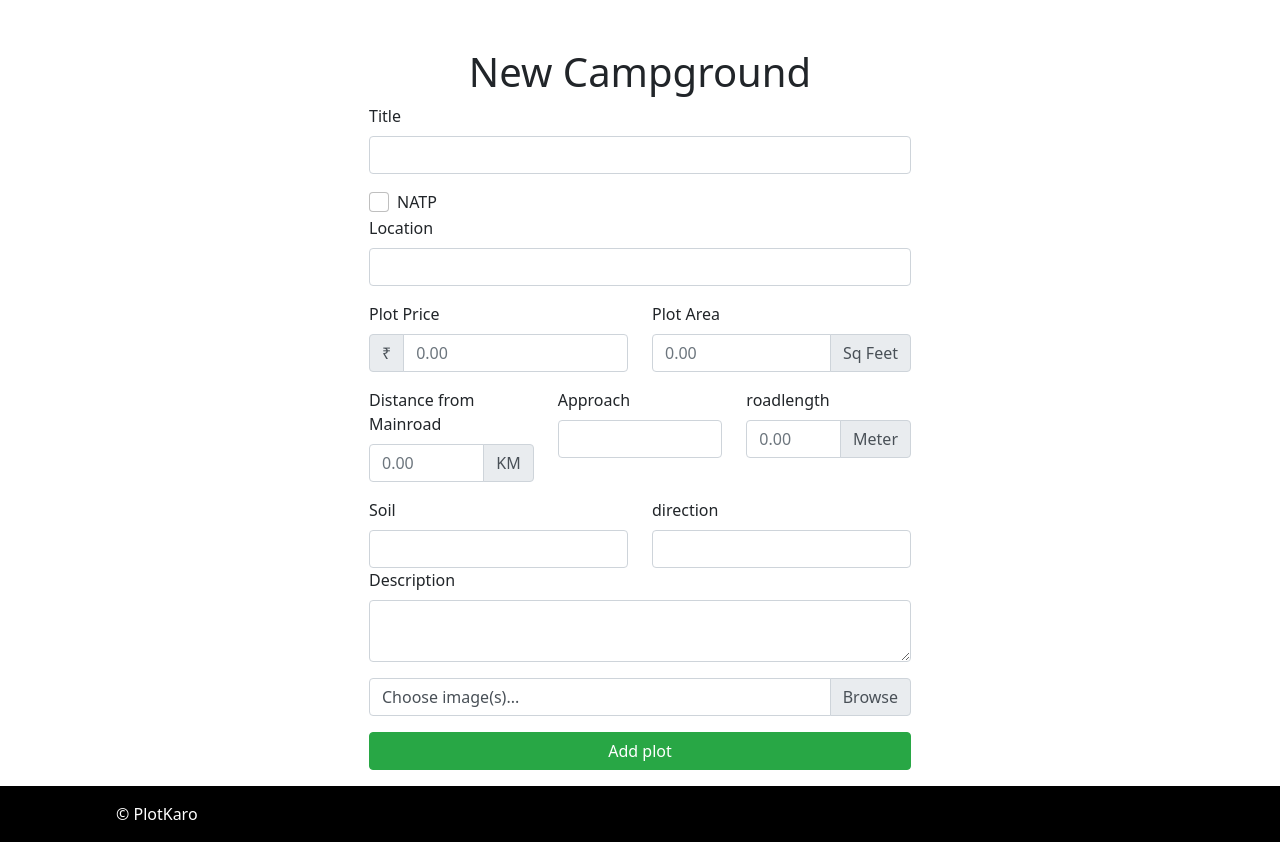
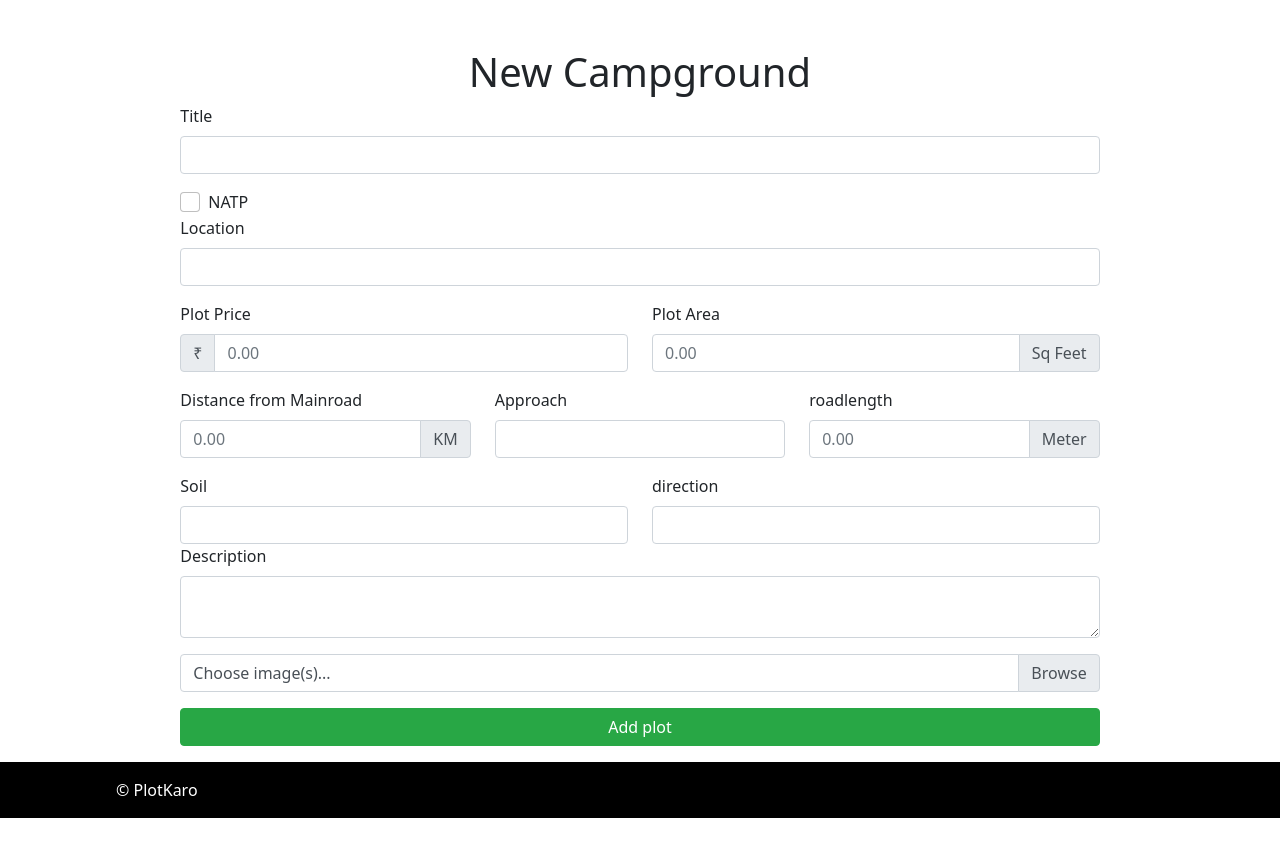
Before and after one commit to SidhantB14/PlotKaro, a Node server app: page /plots/new in a window 1280 px wide. Shown: the part 74-916 px from the top of the page. After the commit the page ends 892 px from the top, so only its background shows below. Run offline with Node 20, Linux system fonts and the light colour scheme; the visitor is signed in with stand-in values (Sample User, id 1); some libraries are stand-ins or nearby versions.

Commit message:
first commit

```diff
--- a/views/campgrounds/index.ejs
+++ b/views/campgrounds/index.ejs
@@ -25,11 +25,11 @@
                     <div class="card-header h6 text-center">
                         <%= campground.title %> at <%= campground.location %>
                       </div>
-                      <div class="card-text">
+
                      <ul class="list-group list-group-horizontal indexls">
-                     <li class="list-group-item lin"><%= campground.area %> square foot <li class="list-group-item lin"><Span class="font-weight-bold"></Span>₹<%= Math.floor(campground.price/campground.area)%>/sq ft</Span></li>
+                     <li class="list-group-item lin"><Span class="font-weight-bold"><%= campground.area %> square foot </Span><li class="list-group-item lin"><Span class="font-weight-bold">₹<%= Math.floor(campground.price/100000)%>L | ₹<%= Math.floor(campground.price/campground.area)%>/sq.ft</Span></li>
                     </ul>
-                    </div>
+
                      <a class="stretched-link" href="/plots/<%=campground._id%>"></a>
                  </div>
                 </div>
--- a/views/campgrounds/new.ejs
+++ b/views/campgrounds/new.ejs
@@ -1,7 +1,7 @@
 <% layout('layouts/boilerplate')%>
 <div class="row">
     <h1 class="text-center">New Campground</h1>
-    <div class="col-6 offset-3">
+    <div class="col-10 offset-1">
 
         <form action="/plots" method="POST" novalidate class="validated-form" enctype="multipart/form-data">
             <div class="mb-3">
@@ -25,7 +25,7 @@
                 </div>
             </div>
             <div class="row mb-3">
-                <div class="col">
+                <div class="col-sm-6">
                         <label class="form-label" for="price">Plot Price</label>
                         <div class="input-group">
                             <span class="input-group-text" id="price-label">₹</span>
@@ -36,7 +36,7 @@
                             Looks good!
                         </div>
                     </div>
-                <div class="col">
+                <div class="col-sm-6">
                     <label class="form-label" for="area">Plot Area</label>
                     <div class="input-group">
 
@@ -51,7 +51,7 @@
             </div>
 
             <div class="row mb-3">
-                <div class="col">
+                <div class="col-sm-4">
                         <label class="form-label" for="distance">Distance from Mainroad</label>
                         <div class="input-group">
                                <input type="text" class="form-control" id="distance" placeholder="0.00" aria-label="distance"
@@ -62,7 +62,7 @@
                             Looks good!
                         </div>
                     </div>
-                <div class="col">
+                <div class="col-sm-4">
                     <label class="form-label" for="approach">Approach</label>
                     <div class="input-group">
 
@@ -74,7 +74,7 @@
                         Looks good!
                     </div>
                 </div>
-                <div class="col">
+                <div class="col-sm-4">
                     <label class="form-label" for="roadlength">roadlength</label>
                     <div class="input-group">
 
@@ -88,7 +88,7 @@
                 </div>
                 </div>
                 <div class="row">
-                <div class="col">
+                <div class="col-sm-6">
                     <label class="form-label" for="soil">Soil</label>
                     <div class="input-group">
 
@@ -100,7 +100,7 @@
                         Looks good!
                     </div>
                 </div>
-                <div class="col">
+                <div class="col-sm-6">
                     <label class="form-label" for="soil">direction</label>
                     <div class="input-group">
 
--- a/views/campgrounds/show.ejs
+++ b/views/campgrounds/show.ejs
@@ -44,7 +44,7 @@
         </div>
             <ul class="list-group list-group-flush">
                 <li class="list-group-item h6"><i class="fa-solid fa-location-dot"></i> <%= campground.location%></li>
-                <li class="list-group-item" id="Price"><i class="fa-solid fa-maximize"></i> <%= campground.area%> sq ft<Span id="persq"><i class="fa-solid fa-indian-rupee-sign"></i> <%= Math.floor(campground.price/campground.area)%> /sq ft</Span></li>
+                <li class="list-group-item" id="Price"><i class="fa-solid fa-maximize"></i> <%= campground.area%> sq ft<Span id="persq"><i class="fa-solid fa-indian-rupee-sign"></i> <%= Math.floor(campground.price/100000)%>L | <%= Math.floor(campground.price/campground.area)%>/sq.ft</Span></li>
 
                 <ul class="list-group list-group-horizontal">
                     <li class="list-group-item col-md-4 lin" id="approach"><div class="row"><div class="col-2"><i class="fa-solid fa-road size"></i></div><div class="col-10"><span class="text-muted">Road Access</span> <br class=""><%= campground.distance%>KM </div></div></li>
```
Also changed, not shown: views/campgrounds/edit.ejs (+18 -13 lines).
